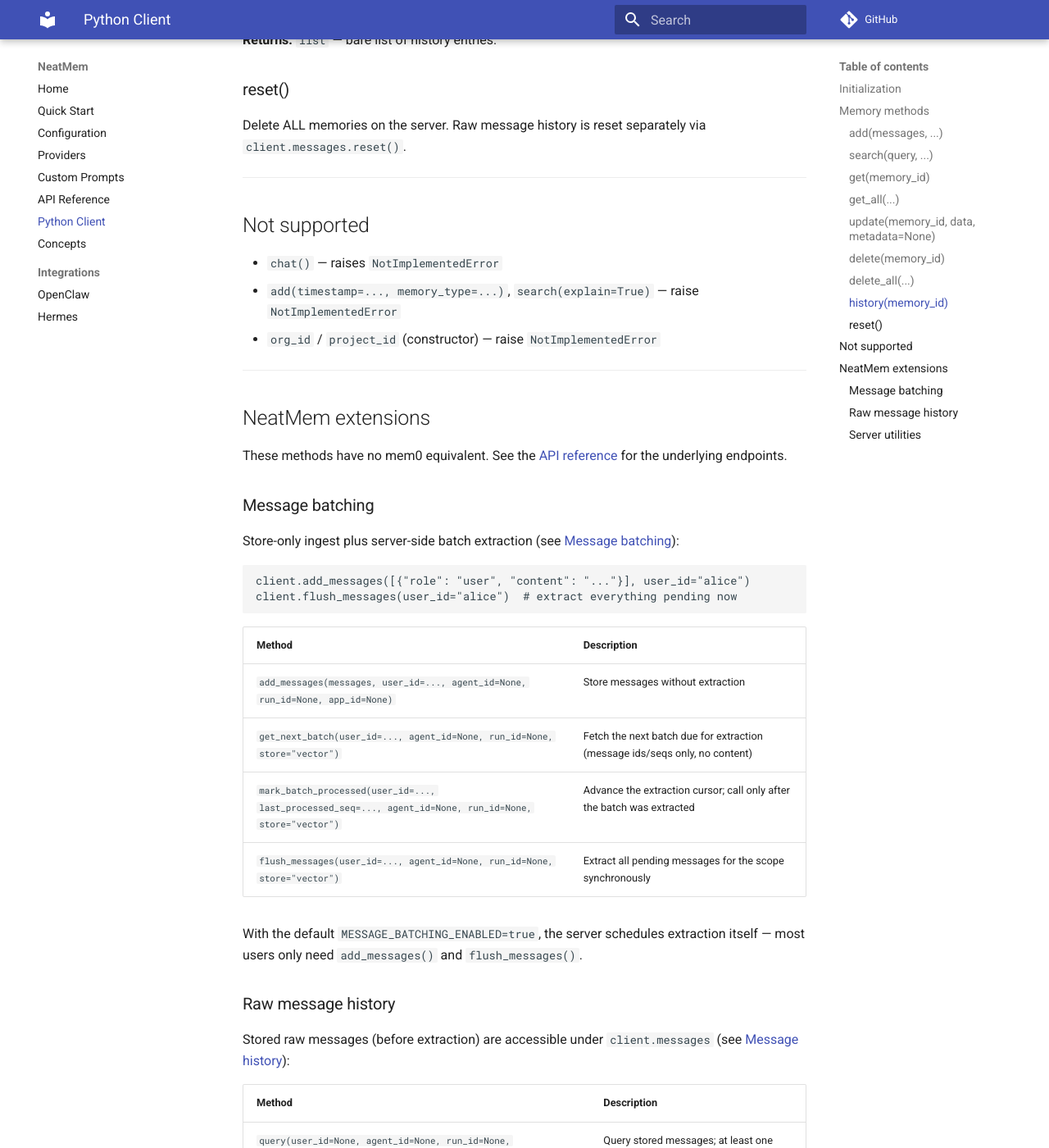
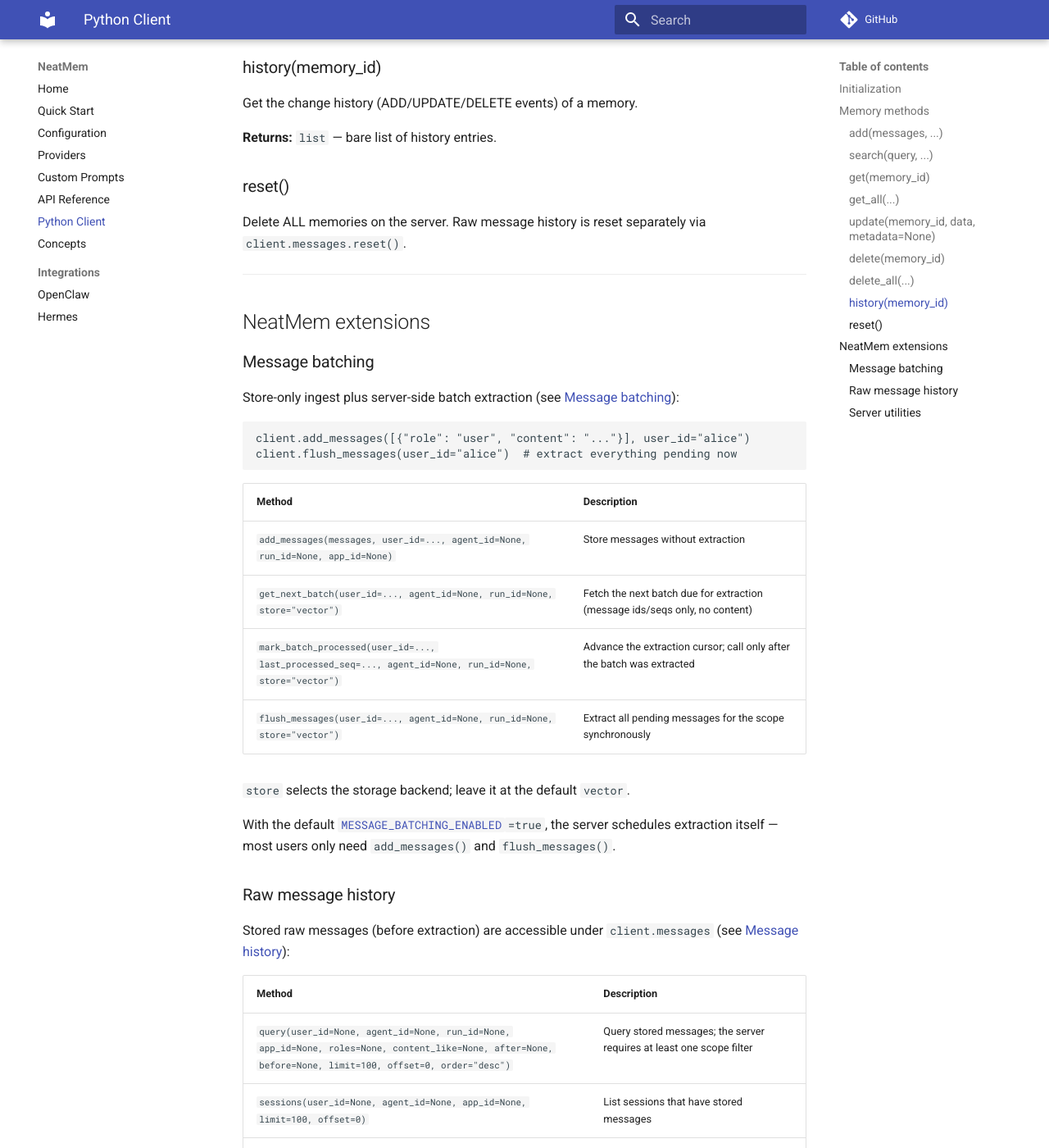
Before and after one commit to kanhaoning/NeatMem, an MkDocs documentation site: the page built from docs/client.md, in a window 1280 px wide and 1400 px high, scrolled down 3408 px. Shown: the whole window at 82% size. Built offline with MkDocs 1.6.1 and Material for MkDocs 9.7.7, drawn with Linux system fonts in a browser that asks for light colours; comment, search, counter and statistics services are not loaded; some of the changed text lies outside the part shown.

Commit message:
docs(client): fix accuracy issues from review, drop Not-supported section
- constructor signature: include org_id/project_id
- add(): real return shape {results, duplicates, merged} with flat items
- search()/get_all(): all four top-level entity kwargs are rejected;
  get_all returns page/page_size
- messages.query: scope-filter requirement is server-side
- drop the Not supported section (runtime raises already say it) and
  the redundant extensions intro; fold unsupported surface into the
  intro sentence
- link RERANK_MODE / MESSAGE_BATCHING_ENABLED to configuration.md

Co-Authored-By: Claude Opus 4.6 <noreply@anthropic.com>

```diff
--- a/docs/client.md
+++ b/docs/client.md
@@ -55,7 +57,9 @@ client.add("User prefers dark mode.", user_id="alice", infer=False)
 At least one of `user_id` / `agent_id` / `run_id` is required (client-side
 check). `timestamp` and `memory_type` raise `NotImplementedError`.
 
-**Returns:** `dict` — `{"results": [{"id", "event", "data": {"memory": "..."}}]}`
+**Returns:** `dict` — `{"results": [...], "duplicates": [...], "merged": [...]}`;
+each result item carries `id`, `memory`, `metadata`, `score`, `created_at`,
+and an optional `event` (`ADD`/`UPDATE`/`DELETE`/`NONE`)
 
 ### search(query, ...)
 
@@ -139,19 +146,7 @@ via `client.messages.reset()`.
 
 ---
 
-## Not supported
-
-- `chat()` — raises `NotImplementedError`
-- `add(timestamp=..., memory_type=...)`, `search(explain=True)` — raise
-  `NotImplementedError`
-- `org_id` / `project_id` (constructor) — raise `NotImplementedError`
-
----
-
 ## NeatMem extensions
-
-These methods have no mem0 equivalent. See the
-[API reference](api.md) for the underlying endpoints.
 
 ### Message batching
 
@@ -170,9 +165,11 @@ client.flush_messages(user_id="alice")  # extract everything pending now
 | `mark_batch_processed(user_id=..., last_processed_seq=..., agent_id=None, run_id=None, store="vector")` | Advance the extraction cursor; call only after the batch was extracted |
 | `flush_messages(user_id=..., agent_id=None, run_id=None, store="vector")` | Extract all pending messages for the scope synchronously |
 
-With the default `MESSAGE_BATCHING_ENABLED=true`, the server schedules
-extraction itself — most users only need `add_messages()` and
-`flush_messages()`.
+`store` selects the storage backend; leave it at the default `vector`.
+
+With the default [`MESSAGE_BATCHING_ENABLED`](configuration.md)`=true`, the
+server schedules extraction itself — most users only need `add_messages()`
+and `flush_messages()`.
 
 ### Raw message history
 
@@ -181,7 +178,7 @@ Stored raw messages (before extraction) are accessible under
 
 | Method | Description |
 |---|---|
-| `query(user_id=None, agent_id=None, run_id=None, app_id=None, roles=None, content_like=None, after=None, before=None, limit=100, offset=0, order="desc")` | Query stored messages; at least one scope filter required |
+| `query(user_id=None, agent_id=None, run_id=None, app_id=None, roles=None, content_like=None, after=None, before=None, limit=100, offset=0, order="desc")` | Query stored messages; the server requires at least one scope filter |
 | `sessions(user_id=None, agent_id=None, app_id=None, limit=100, offset=0)` | List sessions that have stored messages |
 | `delete(user_id=None, agent_id=None, run_id=None, app_id=None)` | Delete stored messages matching at least one filter; does not touch extracted memories |
 | `reset()` | Delete ALL stored messages and reset extraction cursors; does not touch extracted memories |
```
Also changed, not shown: other parts of docs/client.md (+11 -6 lines).
